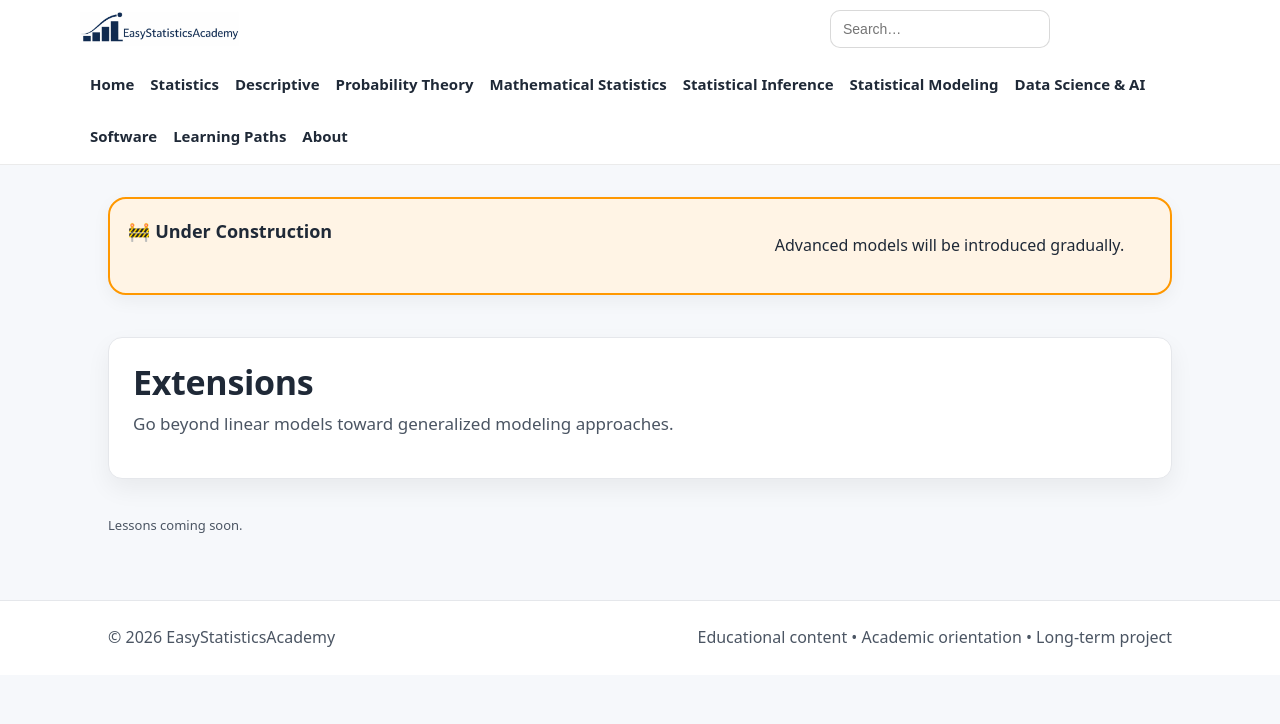
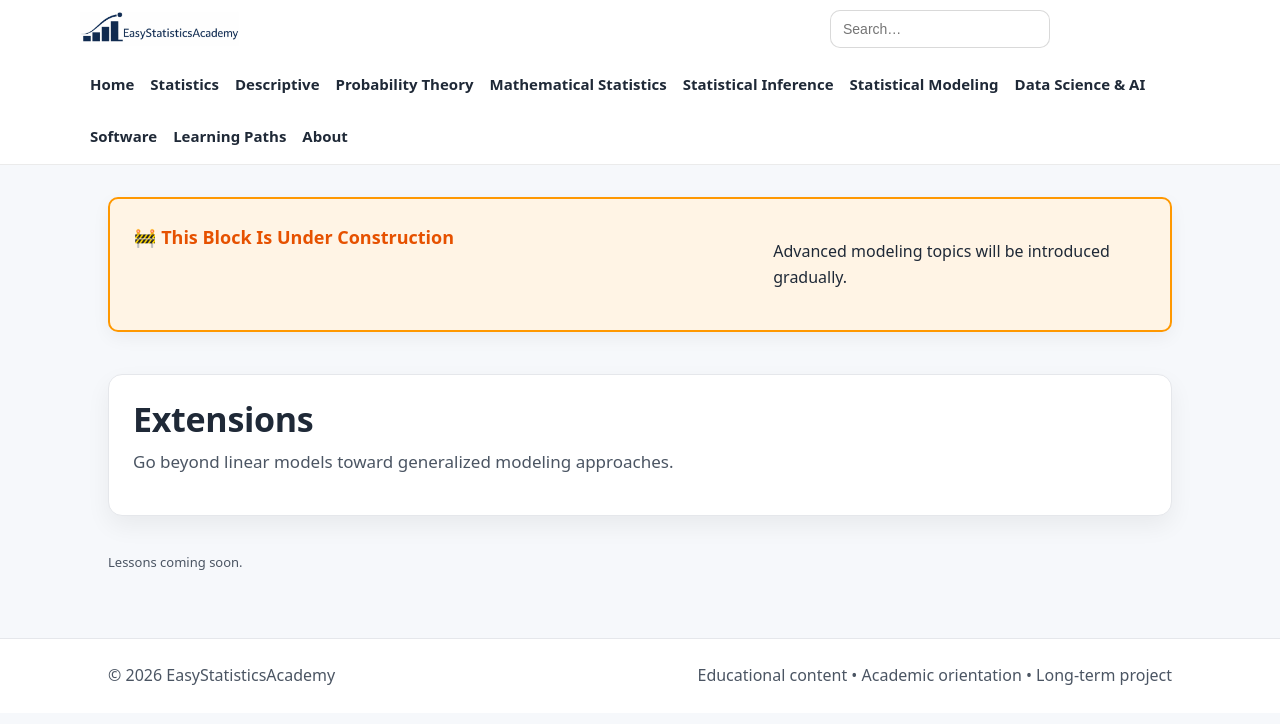
Before and after one commit to ammar-homaida-statistics/easystatisticsacademy, a Jekyll site: the page built from modeling/extensions/index.md, in a window 1280 px wide. Shown: the top 724 px of the page. Built offline with Jekyll 4.4.1, drawn with Linux system fonts in a browser that asks for light colours.

Commit message:
Update index.md

```diff
--- a/modeling/extensions/index.md
+++ b/modeling/extensions/index.md
@@ -2,19 +2,22 @@
 layout: default
 title: Extensions
 permalink: /modeling/extensions/
+sidebar: false
 ---
 
 <section class="section section-slim">
-  <div class="callout" style="background:#fff4e5; border:2px solid #ff9800;">
-    <h2>🚧 Under Construction</h2>
-    <p>Advanced models will be introduced gradually.</p>
+  <div class="callout" style="background:#fff4e5; border:2px solid #ff9800; padding:1.5rem; border-radius:10px;">
+    <h2 style="color:#e65100;">🚧 This Block Is Under Construction</h2>
+    <p>Advanced modeling topics will be introduced gradually.</p>
   </div>
 </section>
 
 <section class="hero hero-section">
   <div class="hero-card">
     <h1>Extensions</h1>
-    <p class="lead">Go beyond linear models toward generalized modeling approaches.</p>
+    <p class="lead">
+      Go beyond linear models toward generalized modeling approaches.
+    </p>
   </div>
 </section>
 
```
Also changed, not shown: other parts of modeling/extensions/index.md (+3 -2 lines).
